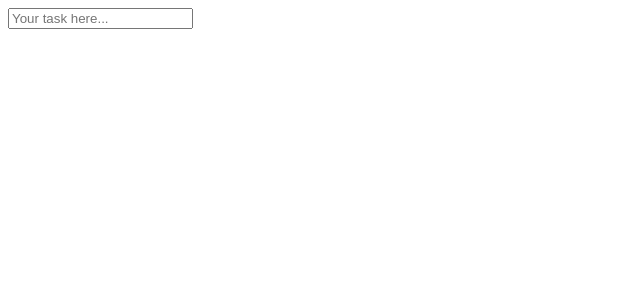
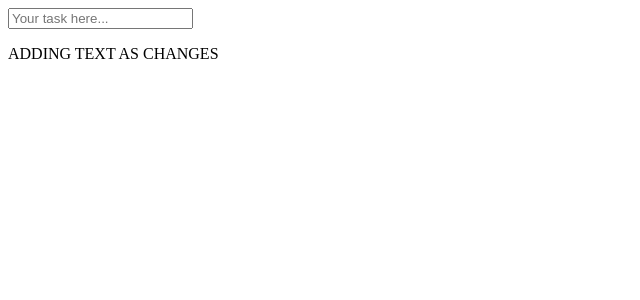
Before and after one commit to ashikdnd/todo, an Angular app: page / in a window 1280 px wide. Shown: the top 300 px of the page, without its empty margins (0-640 px from the left). Built offline with nearby package versions, Linux system fonts and the light colour scheme.

Commit message:
FIrst Commit

```diff
--- a/src/app/app.component.html
+++ b/src/app/app.component.html
@@ -1 +1,3 @@
 <input placeholder="Your task here..." type="text">
+<br>
+<p>ADDING TEXT AS CHANGES</p>
```
